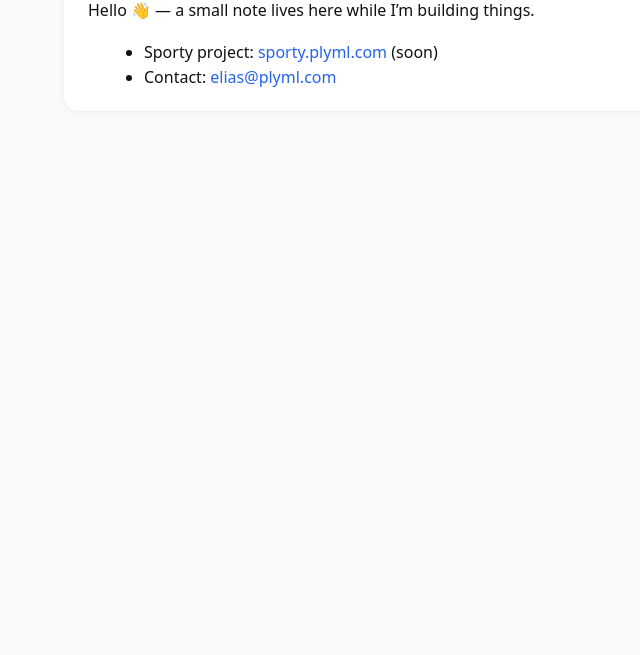
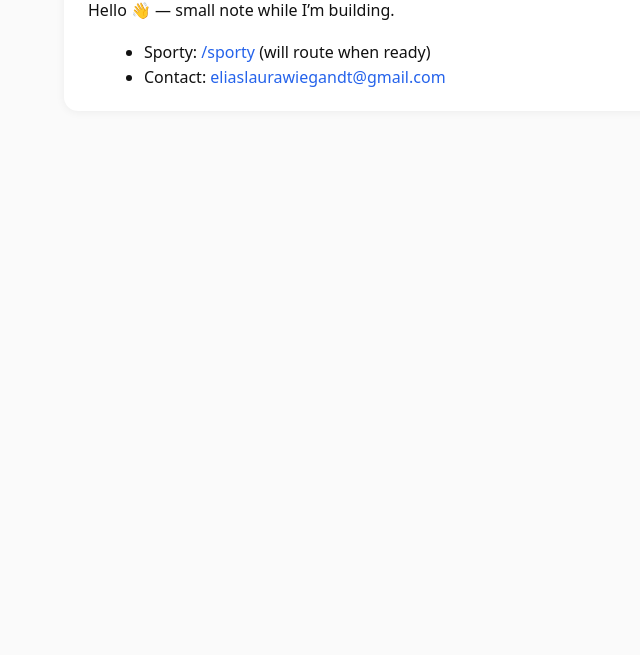
Before and after one commit to EliasWiegandt/plyml-site, a plain HTML site: page site/index.html in a window 1280 px wide. Shown: the part 145-800 px from the top of the page, without its empty margins (0-640 px from the left). Drawn offline with Linux system fonts and the light colour scheme.

Commit message:
prepared for worker deploy on cloudflare

```diff
--- a/site/index.html
+++ b/site/index.html
@@ -1,3 +1,4 @@
+<!-- 2) Create site/index.html -->
 <!doctype html>
 <html lang="en">
 <head>
@@ -7,16 +8,16 @@
   <style>
     body { font: 16px/1.6 system-ui, -apple-system, Segoe UI, Roboto, sans-serif; margin: 4rem; background:#fafafa; color:#111; }
     .card { max-width: 640px; background:#fff; padding:1.25rem 1.5rem; border-radius:14px; box-shadow:0 1px 10px rgba(0,0,0,.06); }
-    a { color: #2563eb; text-decoration:none; } a:hover { text-decoration:underline; }
+    a { color:#2563eb; text-decoration:none } a:hover{ text-decoration:underline }
   </style>
 </head>
 <body>
   <div class="card">
     <h1 style="margin:0 0 .5rem 0;">plyml</h1>
-    <p style="margin:.25rem 0 1rem 0;">Hello 👋 — a small note lives here while I’m building things.</p>
+    <p style="margin:.25rem 0 1rem 0;">Hello 👋 — small note while I’m building.</p>
     <ul style="margin:0 0 0 1rem;">
-      <li>Sporty project: <a href="https://sporty.plyml.com">sporty.plyml.com</a> (soon)</li>
-      <li>Contact: <a href="mailto:elias@plyml.com">elias@plyml.com</a></li>
+      <li>Sporty: <a href="/sporty">/sporty</a> (will route when ready)</li>
+      <li>Contact: <a href="mailto:eliaslaurawiegandt@gmail.com">eliaslaurawiegandt@gmail.com</a></li>
     </ul>
   </div>
 </body>
```
Also changed, not shown: site/worker.js (added, +8 -0 lines), 1 other file.
